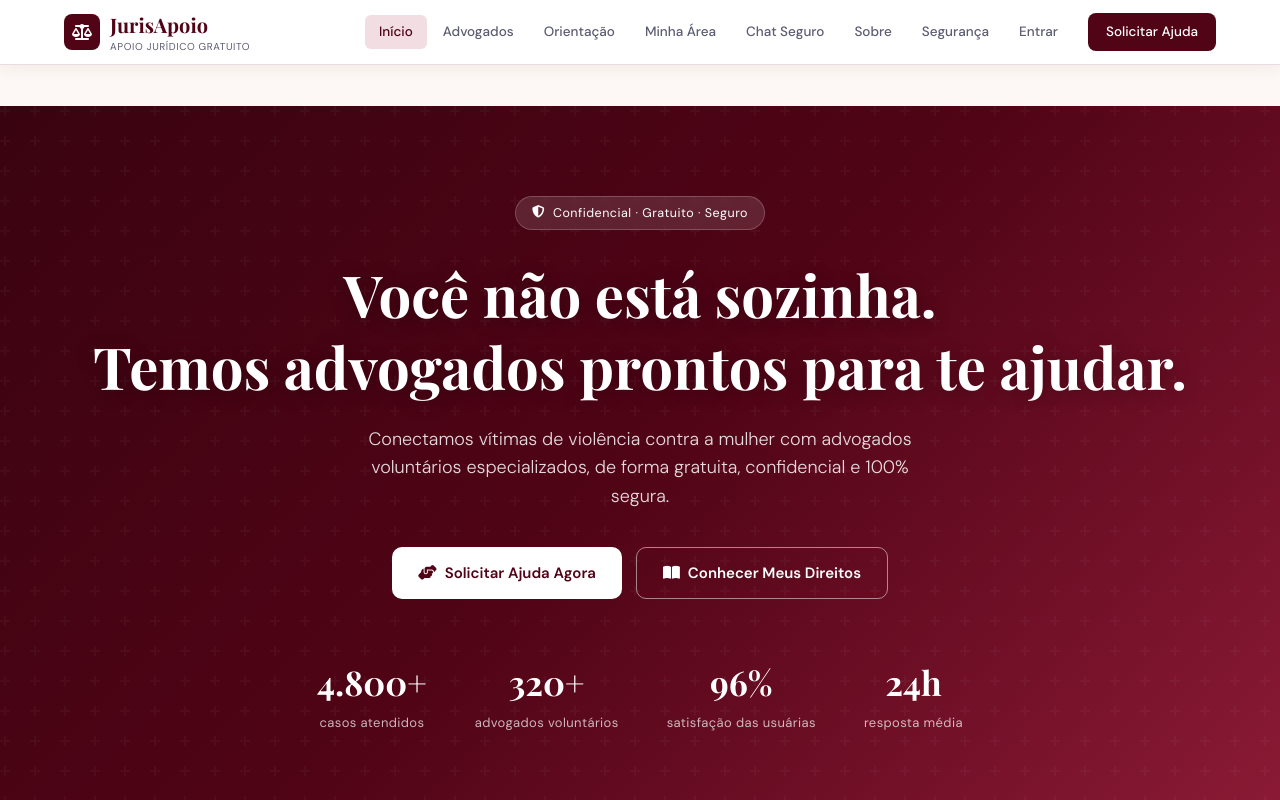
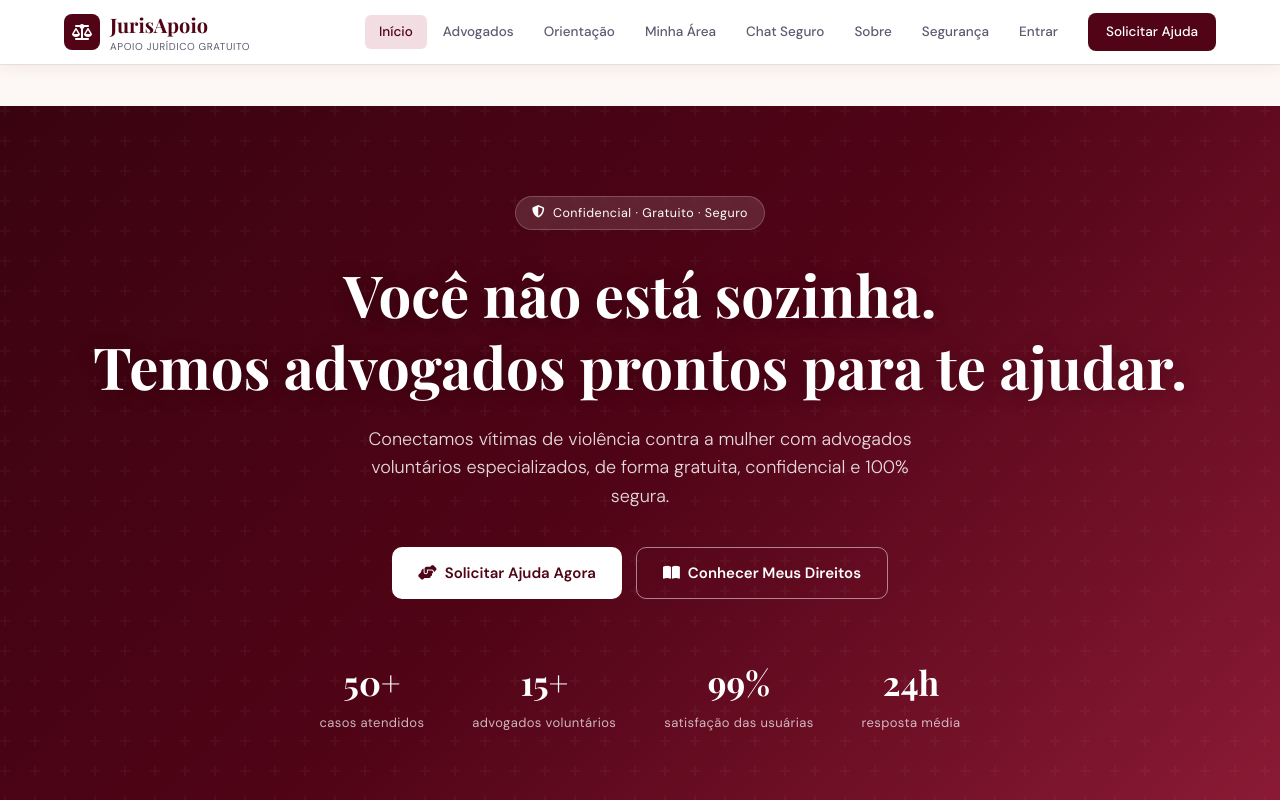
Before and after one commit to Rafael-Ufvjm/apoio-juridico-mulheres-front, a React (Vite) app in the folder jurisapoio-frontend/: page / in a window 1280 px wide. Shown: the top 800 px of the page. Built offline with nearby package versions, Linux system fonts and the light colour scheme.

Commit message:
new: mudanca de valores de exemplos

```diff
--- a/jurisapoio-frontend/src/pages/Home.tsx
+++ b/jurisapoio-frontend/src/pages/Home.tsx
@@ -19,9 +19,9 @@ export function Home() {
           </Link>
         </div>
         <div className="hero-stats">
-          <div className="hero-stat"><strong>4.800+</strong><span>casos atendidos</span></div>
-          <div className="hero-stat"><strong>320+</strong><span>advogados voluntários</span></div>
-          <div className="hero-stat"><strong>96%</strong><span>satisfação das usuárias</span></div>
+          <div className="hero-stat"><strong>50+</strong><span>casos atendidos</span></div>
+          <div className="hero-stat"><strong>15+</strong><span>advogados voluntários</span></div>
+          <div className="hero-stat"><strong>99%</strong><span>satisfação das usuárias</span></div>
           <div className="hero-stat"><strong>24h</strong><span>resposta média</span></div>
         </div>
       </div>
--- a/jurisapoio-frontend/src/pages/Sobre.tsx
+++ b/jurisapoio-frontend/src/pages/Sobre.tsx
@@ -38,10 +38,10 @@ export function Sobre() {
           <div className="section-tag">Impacto social</div>
           <h2 className="section-title">Números que transformam vidas</h2>
           <div className="impact-numbers">
-            <div className="impact-num"><strong>4.800+</strong><span>casos atendidos</span></div>
-            <div className="impact-num"><strong>320+</strong><span>advogados voluntários</span></div>
+            <div className="impact-num"><strong>50+</strong><span>casos atendidos</span></div>
+            <div className="impact-num"><strong>15+</strong><span>advogados voluntários</span></div>
             <div className="impact-num"><strong>26</strong><span>estados alcançados</span></div>
-            <div className="impact-num"><strong>96%</strong><span>satisfação das usuárias</span></div>
+            <div className="impact-num"><strong>99%</strong><span>satisfação das usuárias</span></div>
             <div className="impact-num"><strong>72%</strong><span>medidas protetivas obtidas</span></div>
             <div className="impact-num"><strong>24h</strong><span>tempo médio de resposta</span></div>
           </div>
```
